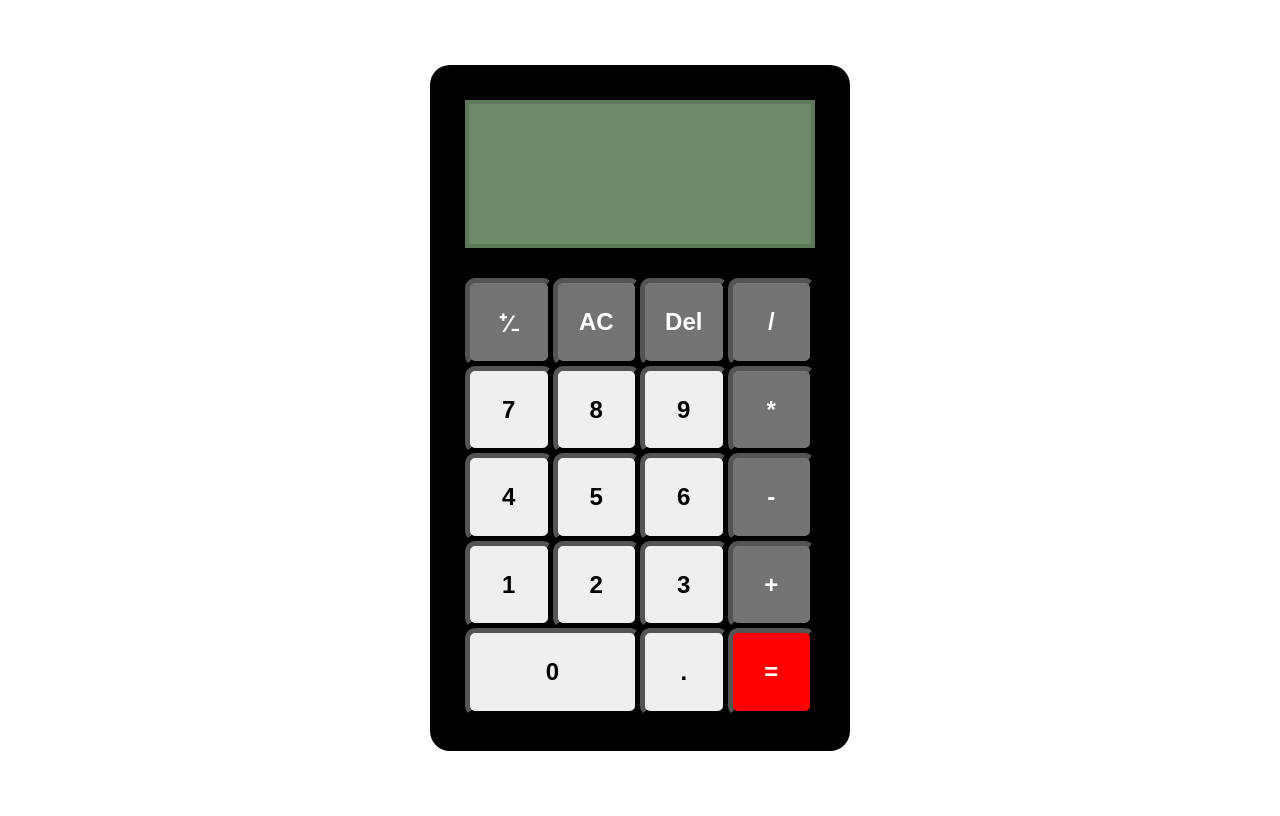
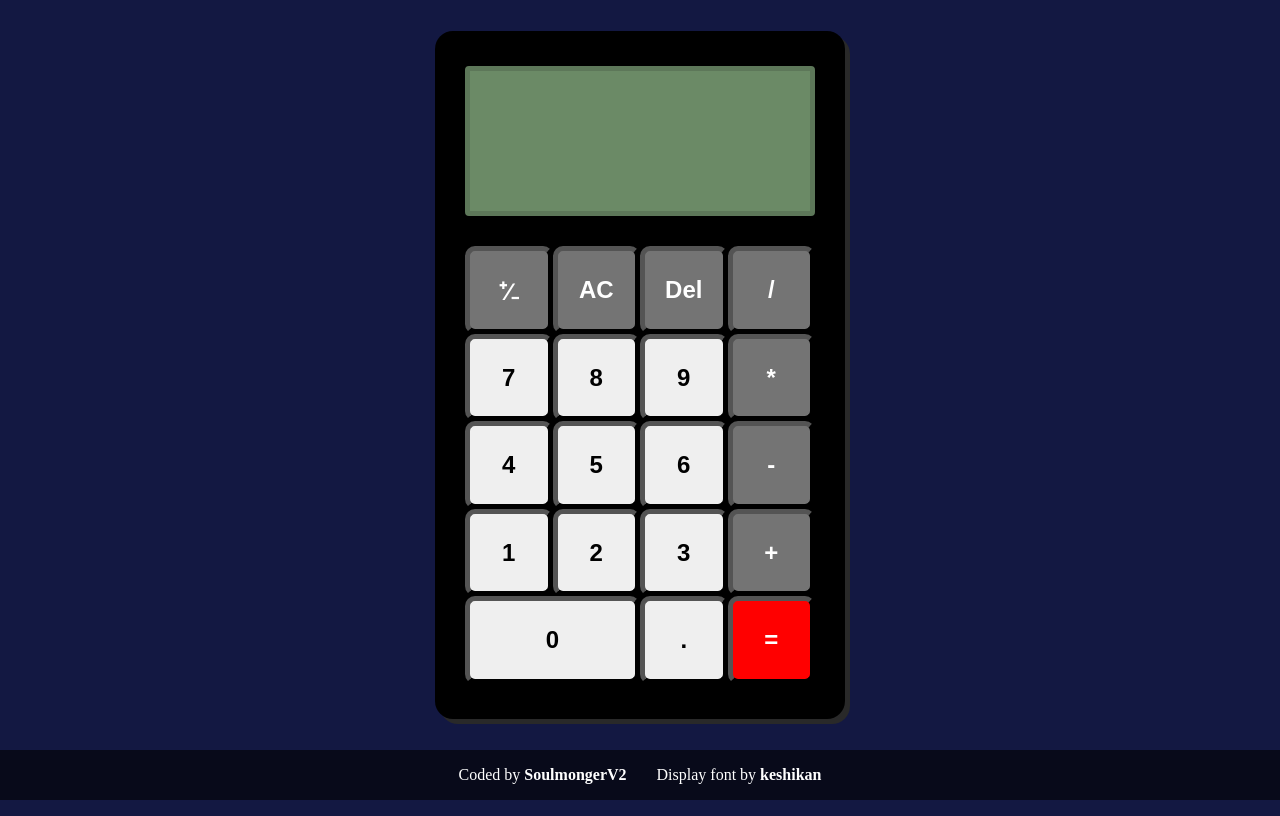
Before and after one commit to SoulmongerV2/Calculator, a plain HTML site: page index.html in a window 1280 px wide. Drawn offline with Linux system fonts and the light colour scheme.

Commit message:
Add footer with links Change background color Tweak element borders

```diff
--- a/index.html
+++ b/index.html
@@ -8,6 +8,7 @@
     <script src="script.js" defer></script>
 </head>
 <body>
+    <div class="main">
         <div class="calculator">
             <div class="calc-display">
                 <div class="top-line"></div>
@@ -45,5 +46,11 @@
                 </div>
             </div>
         </div>
+    </div>
+
+    <footer>
+        <span>Coded by&nbsp;<a href="https://github.com/SoulmongerV2/Calculator/">SoulmongerV2</a></span>
+        <span>Display font by&nbsp;<a href="https://github.com/keshikan/DSEG">keshikan</a></span>
+    </footer>
 </body>
 </html>
--- a/style.css
+++ b/style.css
@@ -4,27 +4,28 @@
 }
 body{
     display: flex;
+    flex-direction: column;
+    height: 100vh;
     align-items: center;
     justify-content: center;
-    height: 100vh;
-    overflow-y: hidden;
+    margin: 0;
+    background-color: rgb(19, 24, 66);
 }
 .calculator{
     background-color: black;
-    padding: 35px;
+    padding: 35px 30px;
     width: 350px;
-    border-radius: 20px;
+    border-radius: 18px;
+    box-shadow: 5px 5px rgb(41, 41, 41);
 }
 
 .calc-display{
-    border: solid rgb(93, 119, 89) 4px;
-    /*border-radius: 5px;*/
-
+    border: solid rgb(93, 119, 89) 5px;
+    border-radius: 4px;
 }
 
 .top-line, .bottom-line{
     font-family: "Segmented", sans-serif;
-    /*font-weight: bold;*/
     height: 50px;
     font-size: 30px;
     background-color: white;
@@ -78,3 +79,32 @@ body{
 #equals:active{
     background-color: rgb(230, 0, 0);
 }
+
+.main{
+    display: flex;
+    align-items: center;
+    flex: 1;
+}
+
+footer{
+    height: 50px;
+    width: 100%;
+    background-color: rgb(8, 10, 26);
+    display: flex;
+    justify-content: center;
+    align-items: center;
+    gap: 30px;
+    color:white
+}
+
+footer a{
+    text-decoration: none;
+    font-weight: bold;
+    color: white;
+}
+
+footer a:hover{
+    text-decoration: none;
+    font-weight: bold;
+    color: rgb(146, 146, 146);
+}
```
Lines whose indentation alone changed are shown as unchanged.
